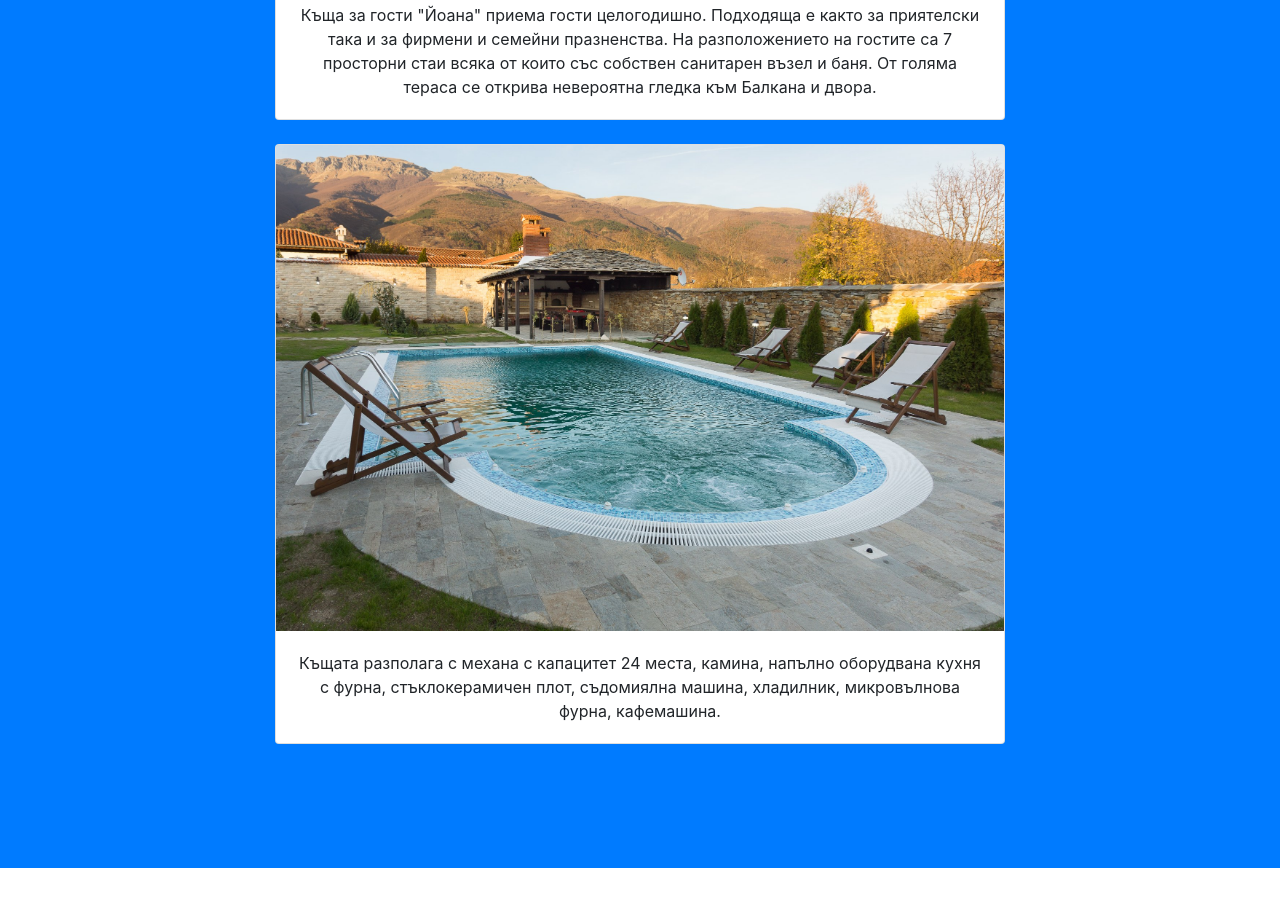
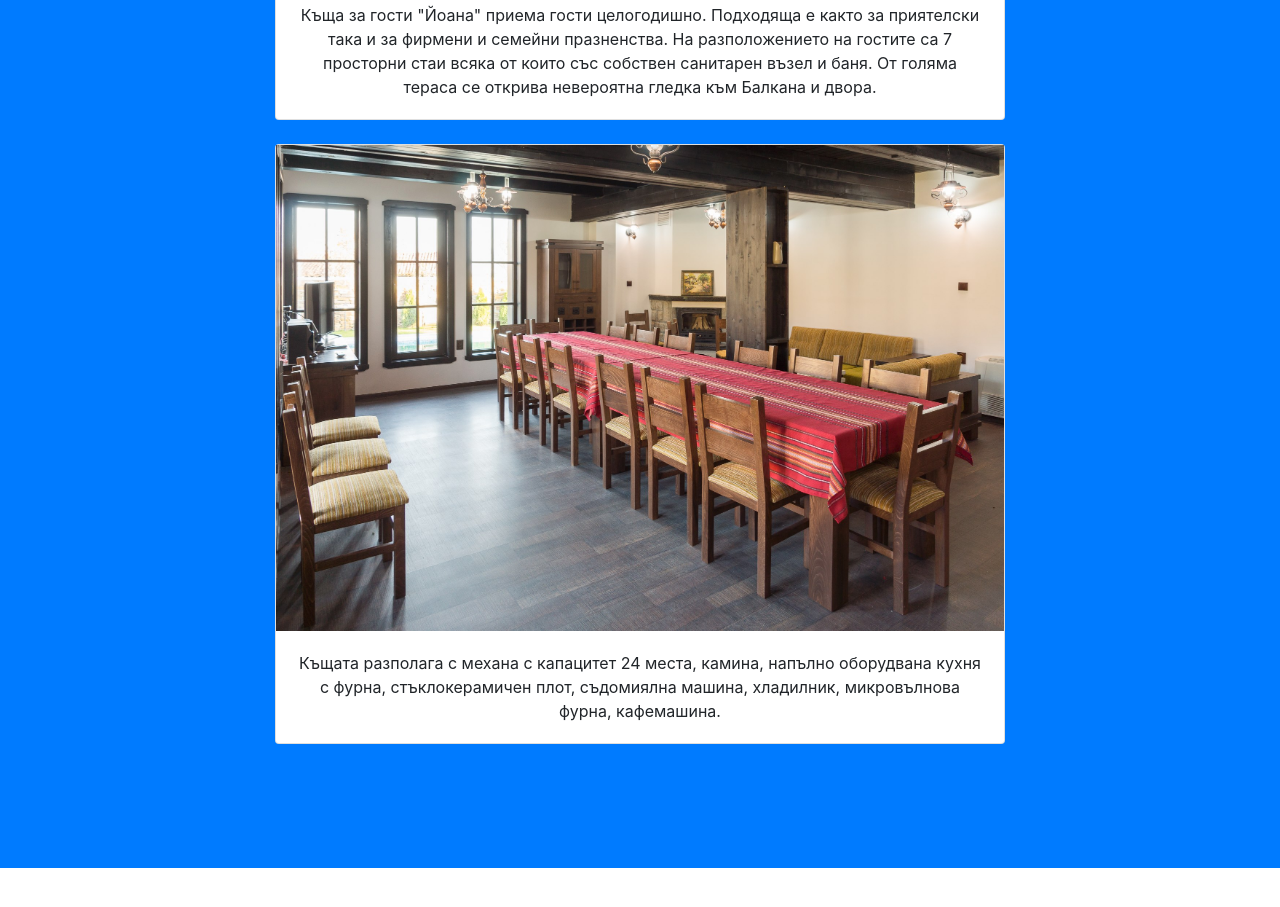
Before and after one commit to ginkogrudev/ginkogrudev.github.io, a website with bundled scripts: page index.html in a window 1280 px wide. Shown: the part 1479-2386 px from the top of the page. Built offline with nearby package versions, Linux system fonts and the light colour scheme.

Commit message:
Addead and changed and image

```diff
--- a/index.html
+++ b/index.html
@@ -91,7 +91,7 @@
 						<div class="card card-cascade wider reverse my-4">
 							<!--Card image-->
 							<div class="view overlay hm-white-slight">
-								<img src="img/house/house%20(12).jpg" class="img-fluid">
+								<img src="img/house/house%20(16).jpg" class="img-fluid">
 								<a href="#!">
 									<div class="mask"></div>
 								</a>
```
Also changed, not shown: img/house/house (16).jpg (added).
